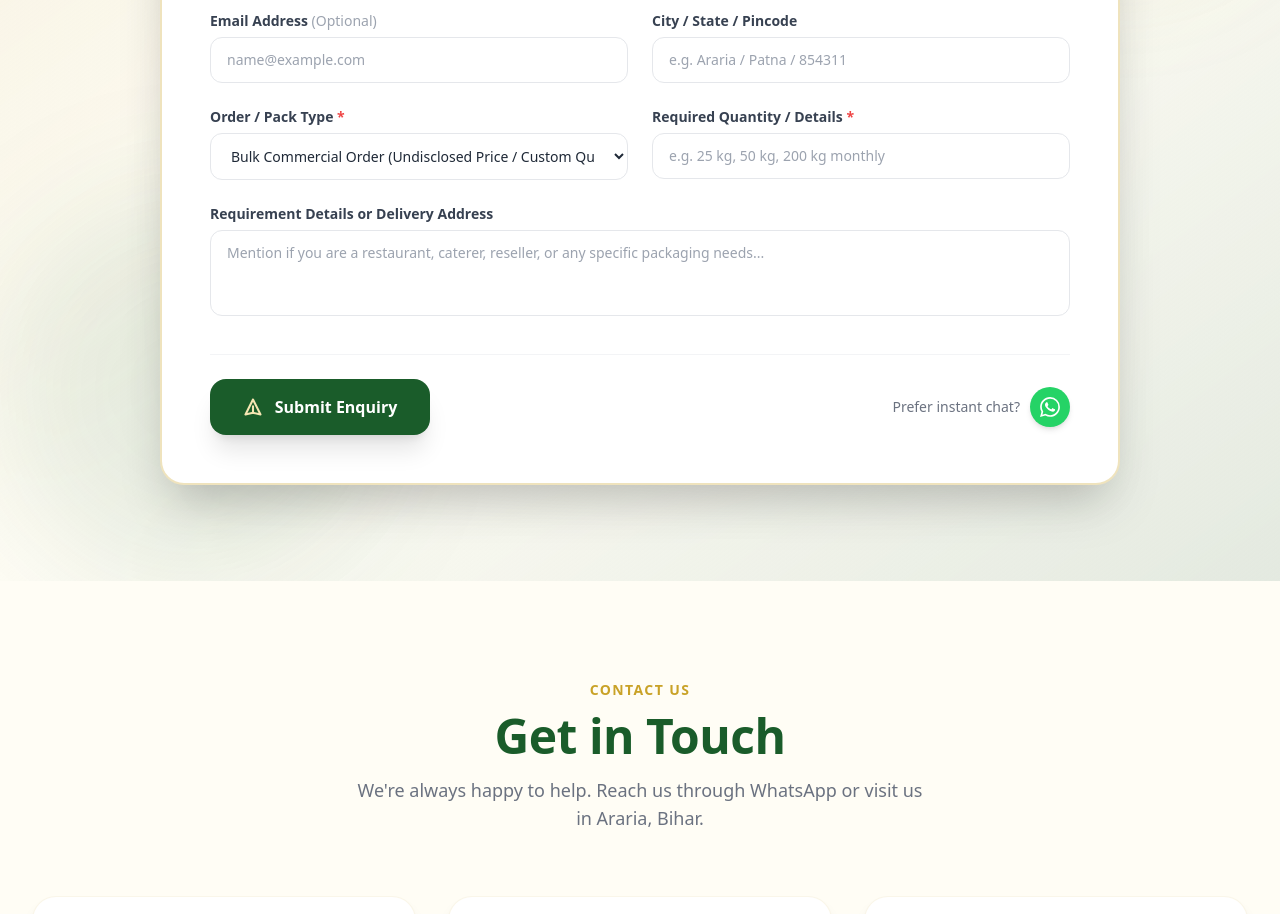
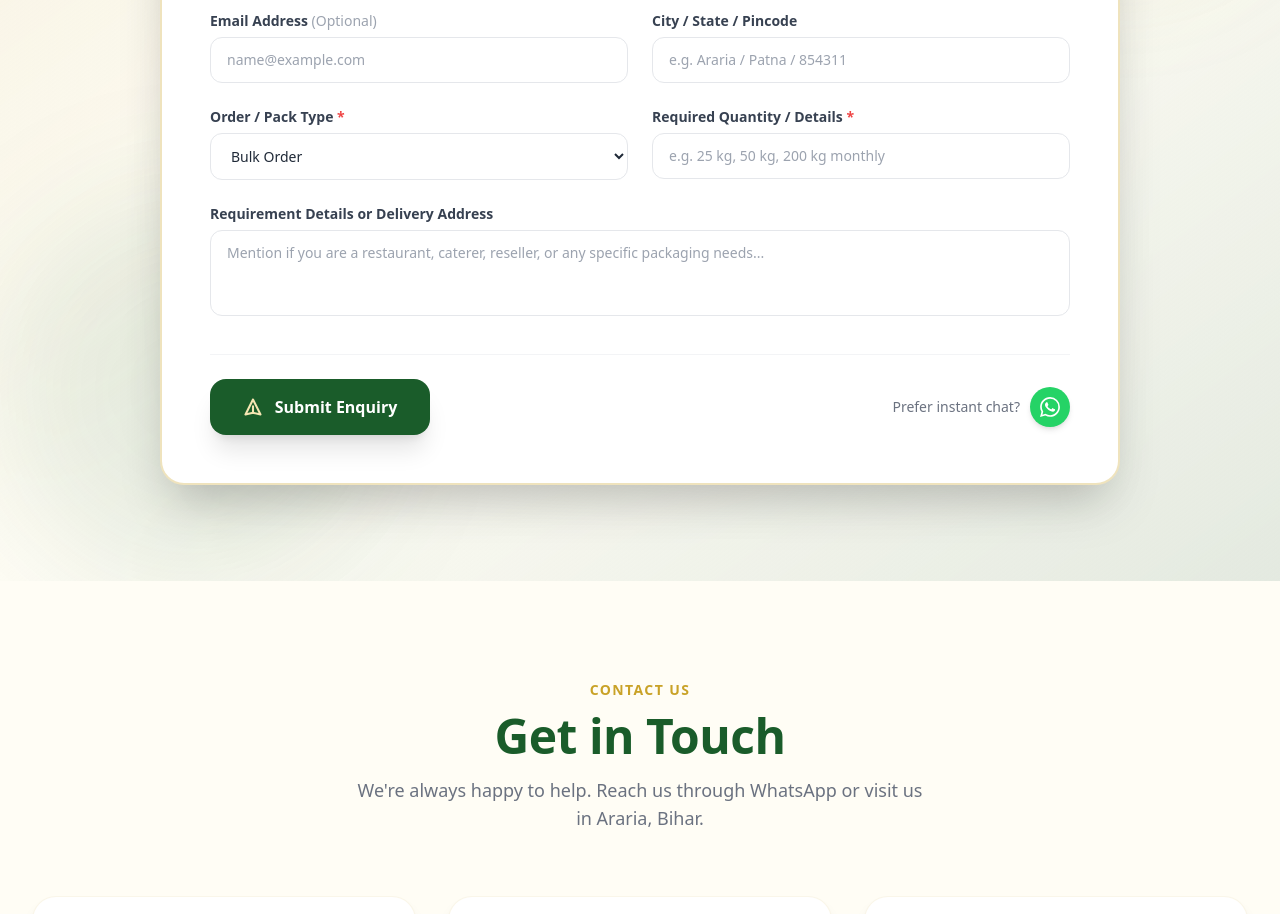
Before and after one commit to rishav79031/OrganicGoldGarlic, a Next.js app: page / in a window 1280 px wide. Shown: the part 5240-6154 px from the top of the page. Built offline with nearby package versions, Linux system fonts and the light colour scheme.

Commit message:
fix(enquiry): simplify bulk option to 'Bulk Order' and remove braces

```diff
--- a/components/EnquirySection.tsx
+++ b/components/EnquirySection.tsx
@@ -186,7 +186,7 @@ export default function EnquirySection() {
                   {...register("product")}
                   className={cn(inputClass, "cursor-pointer font-medium", errors.product && "border-red-300 focus:border-red-400 focus:ring-red-100")}
                 >
-                  <option value="Bulk">Bulk Commercial Order (Undisclosed Price / Custom Quote)</option>
+                  <option value="Bulk">Bulk Order</option>
                   <option value="250g">250g Pack – ₹100</option>
                   <option value="1kg">1 kg Pack – ₹200</option>
                   <option value="Custom">Order Status Check / Existing Order Query</option>
```
